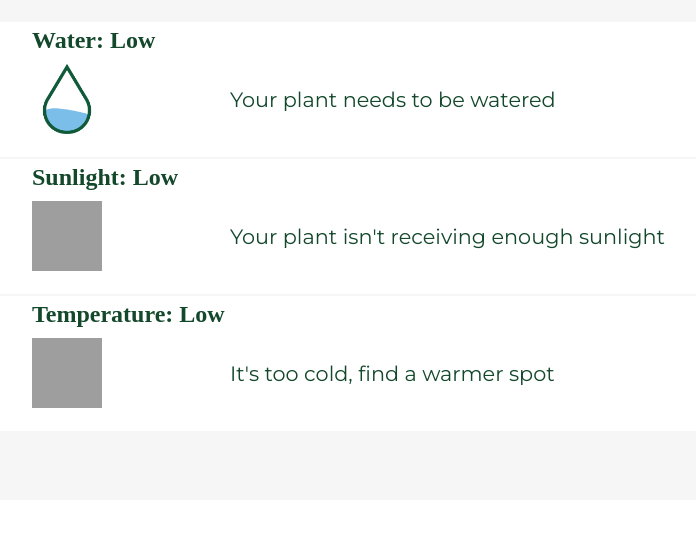
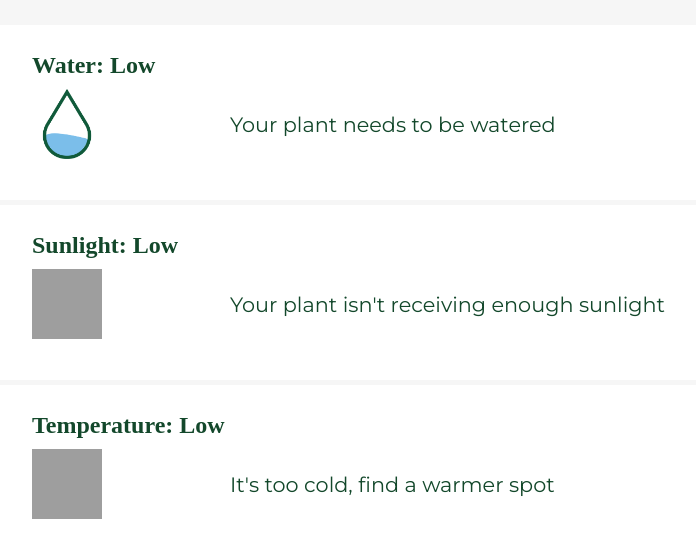
Before and after one commit to Jadabyte/Green-Thumb, a PHP site: page /plantSensor.php in a window 1280 px wide. Shown: the part 300-860 px from the top of the page, without its empty margins (64-760 px from the left). Before the commit the page ends 708 px from the top, so only its background shows below. Run offline with PHP 8.4, Linux system fonts and the light colour scheme; data that the repository does not hold is empty; some web fonts are replaced; grey boxes are pictures that could not be loaded.

Commit message:
fixed the padding on the info cards in plantSensor.php

```diff
--- a/css/plantSensor.css
+++ b/css/plantSensor.css
@@ -49,6 +49,11 @@ article{
     background-color: white;
     height: 135px;
 }
+.plantCard{
+    padding-top: 20px;
+    padding-bottom: 20px;
+    margin-top: 5px;
+}
 article h3{
     margin: 0;
     text-align: left;
--- a/plantSensor.php
+++ b/plantSensor.php
@@ -84,7 +84,7 @@ echo("Date of Measurement: " . $result['time'] . "<br></br>");*/
     </header>
     <main>
 
-        <article class="water">
+        <article class="water plantCard">
             <h3>Water: <span class="accent"><?php echo($waterHead); ?></span></h3>
             <div class="articleContent">
                 <img class="icon" src="images/detail-icon-01.png" alt="">
@@ -96,7 +96,7 @@ echo("Date of Measurement: " . $result['time'] . "<br></br>");*/
             </div>
         </article>
 
-        <article class="sunlight">
+        <article class="sunlight plantCard">
             <h3>Sunlight: <span class="accent"><?php echo($brightnessHead); ?></span></h3>
             <div class="articleContent">
                 <img class="icon" src="images/detail-icon-02" alt="">
@@ -106,7 +106,7 @@ echo("Date of Measurement: " . $result['time'] . "<br></br>");*/
             </div>
         </article>
 
-        <article class="temperature">
+        <article class="temperature plantCard">
             <h3>Temperature:
                 <span class="accent"><?php echo($tempHead) ?></span>
             </h3>
```
